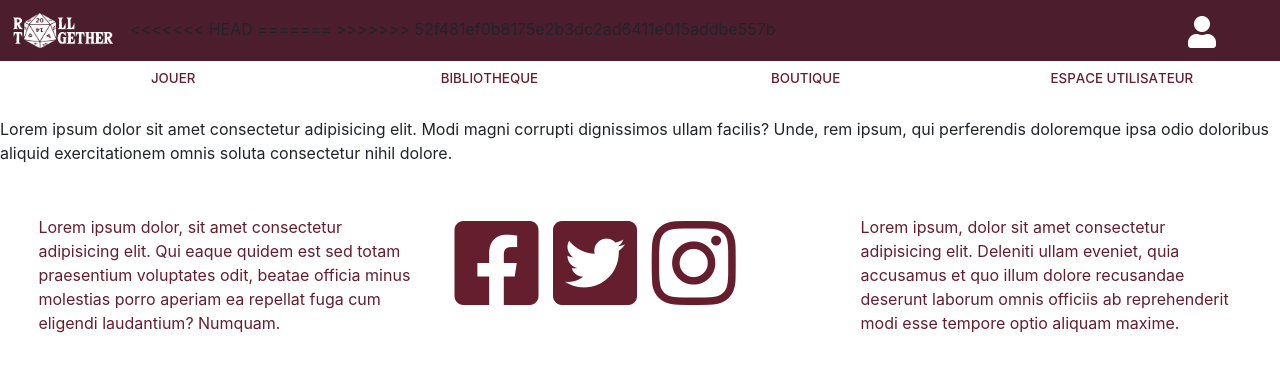
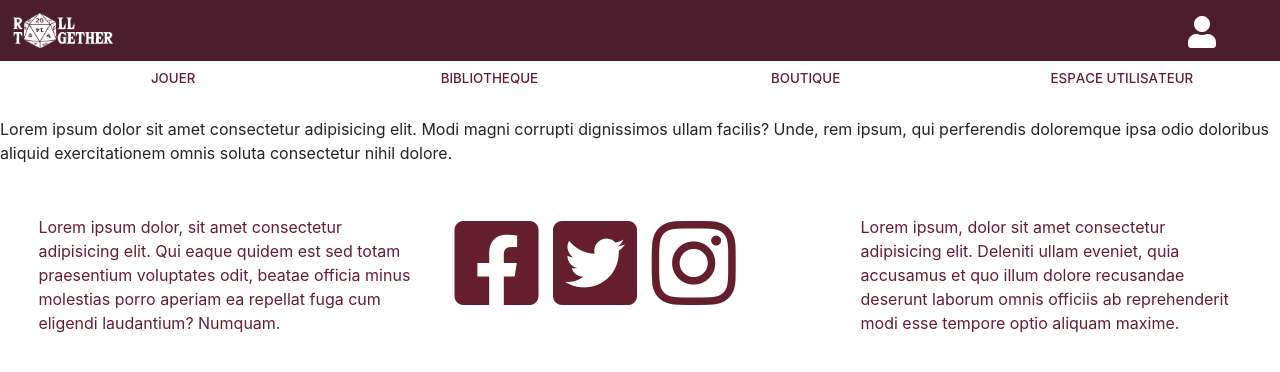
Before and after one commit to corentinmace/rolltogether, a PHP site: page /index.php in a window 1280 px wide. Shown: the top 372 px of the page. Run offline with PHP 8.4, Linux system fonts and the light colour scheme; some libraries are stand-ins or nearby versions.

Commit message:
ARRETE DE PUSH LES COMMENTS DE GIT !!!!!!!

```diff
--- a/frontend/header.php
+++ b/frontend/header.php
@@ -7,10 +7,6 @@
 <header>
     <div id="logo">
         <a href="index.php"><img src="assets/img/logo.png" alt="Accueil"  width="100"></a>
-<<<<<<< HEAD
-
-=======
->>>>>>> 52f481ef0b8175e2b3dc2ad6411e015addbe557b
         <div class="dropdown">
             <a class="" href="#" role="button" id="dropdownMenuLink" data-toggle="dropdown" aria-haspopup="true" aria-expanded="false">
                <i class="fas fa-user fa-2x"></i>
```
